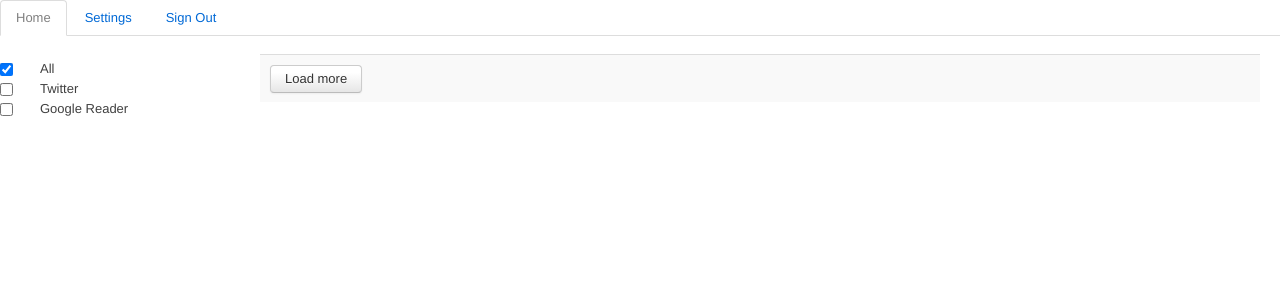
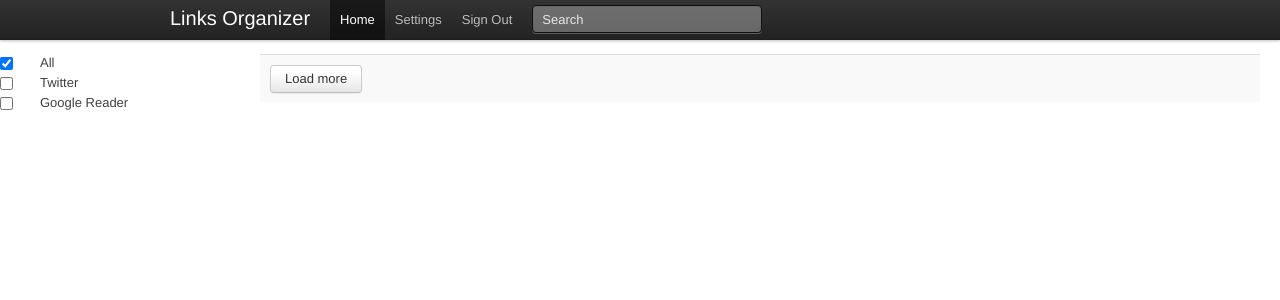
Before and after one commit to e0ne/LinksOrganizer, a Flask app: template templates/index.html in a window 1280 px wide. Shown: the top 300 px of the page. Run offline with Flask 2, Linux system fonts and the light colour scheme; the template is opened without the code that fills it, so the values that code supplies are empty; some libraries are stand-ins or nearby versions.

Commit message:
UI updated

```diff
--- a/app.py
+++ b/app.py
@@ -1,4 +1,4 @@
-from flask import Flask, render_template
+from flask import Flask, jsonify, render_template, request
 
 import twits
 
@@ -8,6 +8,9 @@
 def index():
     return render_template('index.html', twits=twits.favorite_twits())
 
+@app.route('/unfavorite')
+def unfavorite():
+    return jsonify(result='ok')
 
 if __name__ == '__main__':
     app.debug = True
--- /dev/null
+++ b/static/css/links.css
@@ -0,0 +1,4 @@
+.links-container {
+    height: 600px;
+    overflow-y: auto;
+}
--- a/static/js/links.js
+++ b/static/js/links.js
@@ -1,5 +1,9 @@
 $(document).ready(function(){
-    $(".unfaforite_twit").click(function(){
-        alert('ssss');
+    $('.unfavorite_twit').click(function(){
+        $(this).attr('src', 'https://si0.twimg.com/images/dev/cms/intents/icons/favorite.png');
+        $.get('/unfavorite?t=twitter&id=2', null, function(){
+            alert('done');
+        });
+        return false;
     })
 });
--- a/templates/base.html
+++ b/templates/base.html
@@ -4,6 +4,7 @@
 <head>
     <title>FavTwitLinks</title>
     <link rel=stylesheet type=text/css href="{{ url_for('static', filename='css/bootstrap.css') }}">
+    <link rel=stylesheet type=text/css href="{{ url_for('static', filename='css/links.css') }}">
     <script type="text/javascript" src="http://ajax.googleapis.com/ajax/libs/jquery/1.7.1/jquery.min.js"></script>
     <script type="text/javascript" src="{{ url_for('static', filename='js/links.js') }}"></script>
 </head>
--- a/templates/index.html
+++ b/templates/index.html
@@ -2,6 +2,24 @@
 
 {% block sidebar %}
     <div>
+        <div class="topbar-wrapper" style="z-index: 5;">
+            <div class="topbar" data-dropdown="dropdown" >
+              <div class="topbar-inner">
+                <div class="container">
+                  <h3><a href="#">Links Organizer</a></h3>
+                  <ul class="nav">
+                    <li class="active"><a href="#">Home</a></li>
+                    <li><a href="#">Settings</a></li>
+                    <li><a href="#">Sign Out</a></li>
+                  </ul>
+                  <form class="pull-left" action="">
+                    <input type="text" placeholder="Search" />
+                  </form>
+
+                </div>
+              </div><!-- /topbar-inner -->
+            </div><!-- /topbar -->
+          </div><!-- /topbar-wrapper -->
         <ul class="inputs-list">
         <li>
             <input id="fav_all" name="fav_all" type="checkbox" checked="true">
@@ -20,12 +38,13 @@
 {% endblock %}
 
 {% block content %}
+    <div class="links-container">
         <table class="zebra-striped">
             {% for twit in twits %}
             <tr>
                 <td>
-                <a class="unfaforite_twit" href="#">
-                    <img src="https://si0.twimg.com/images/dev/cms/intents/icons/favorite_on.png" alt="Unfavorite">
+                    <a href="#">
+                        <img class="unfavorite_twit" src="https://si0.twimg.com/images/dev/cms/intents/icons/favorite_on.png" alt="Unfavorite">
                     </a>
                 </td>
                 <td>
@@ -52,4 +71,5 @@
                 </td>
             </tr>
         </table>
+    </div>
 {% endblock %}
```
Lines whose indentation alone changed are shown as unchanged.
